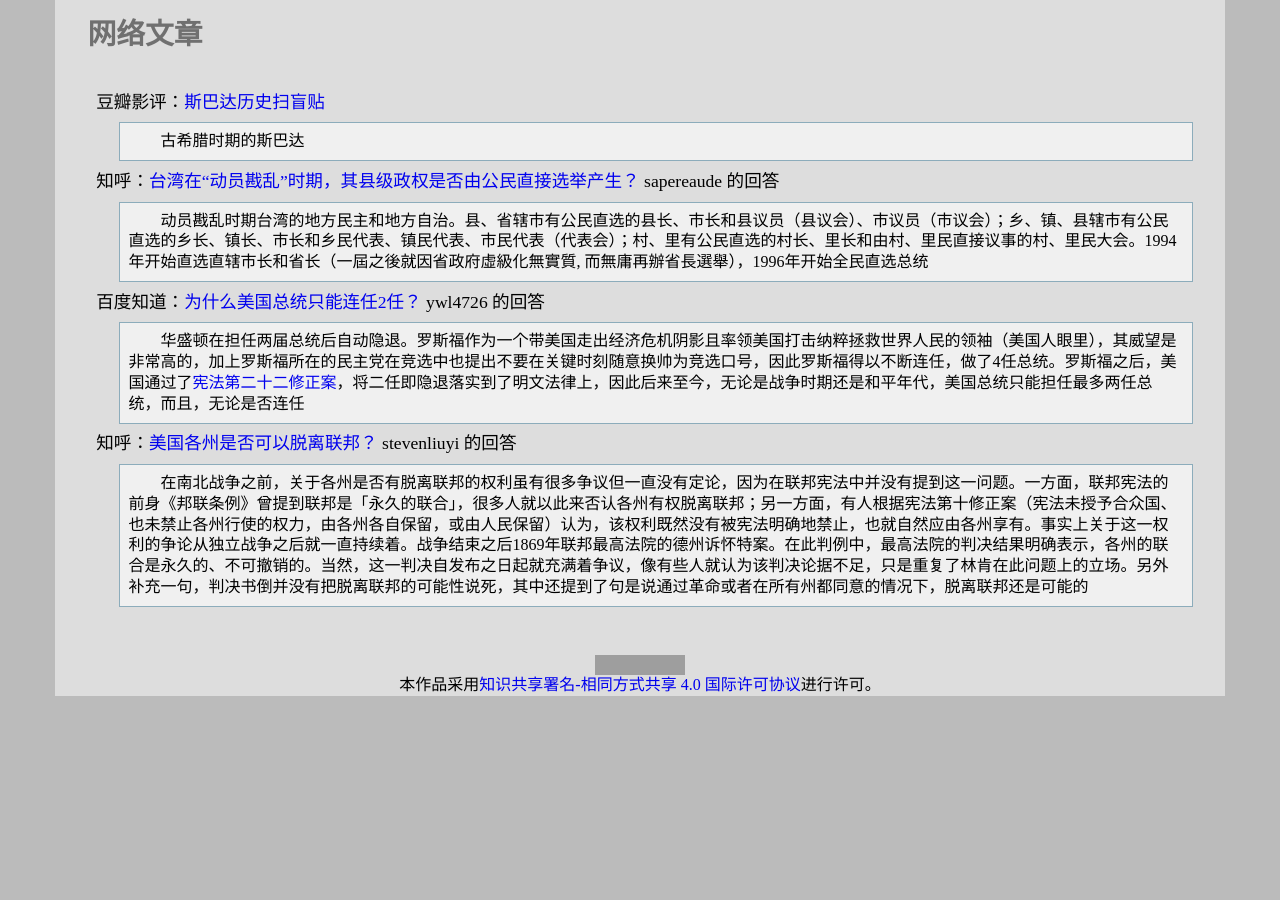
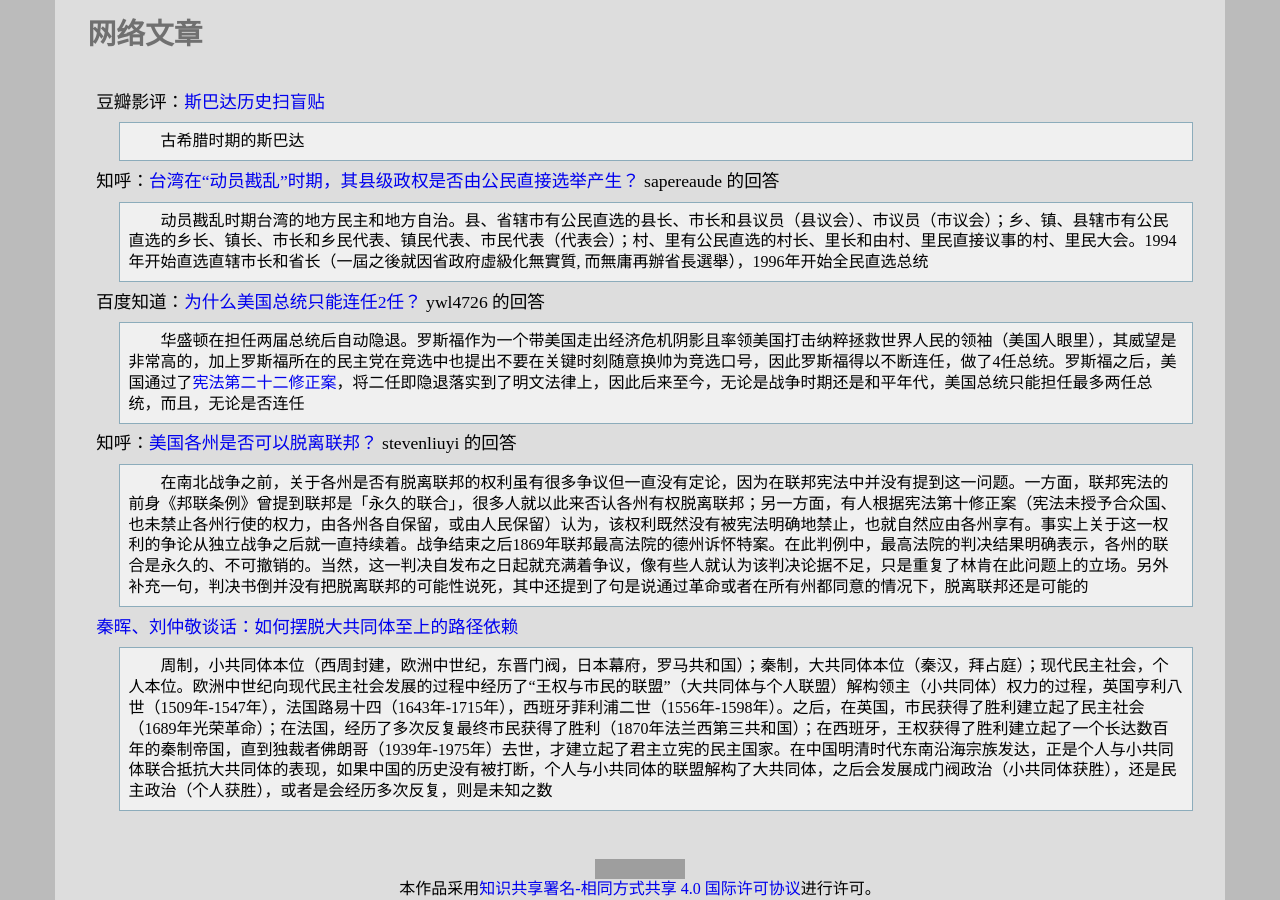
Before and after one commit to leiqin/leiqin.github.io, a Jekyll site: the page built from shoucang/history.markdown, in a window 1280 px wide and 900 px high, scrolled down 4305 px. Built offline with Jekyll 4.4.1, drawn with Linux system fonts in a browser that asks for light colours; comment, search, counter and statistics services are not loaded; before the commit the page ends 5001 px from its top, so only the background shows below that; grey boxes are pictures that could not be loaded.

Commit message:
+ 添加以史为镜 秦晖、刘仲敬谈话：如何摆脱大共同体至上的路径依赖

```diff
--- a/shoucang/history.markdown
+++ b/shoucang/history.markdown
@@ -136,3 +136,6 @@ NHK纪录片：年轻人的“反叛” 香港占中75天
 
 知呼：[美国各州是否可以脱离联邦？](https://www.zhihu.com/question/21515760/answer/25105608) stevenliuyi 的回答
 :	在南北战争之前，关于各州是否有脱离联邦的权利虽有很多争议但一直没有定论，因为在联邦宪法中并没有提到这一问题。一方面，联邦宪法的前身《邦联条例》曾提到联邦是「永久的联合」，很多人就以此来否认各州有权脱离联邦；另一方面，有人根据宪法第十修正案（宪法未授予合众国、也未禁止各州行使的权力，由各州各自保留，或由人民保留）认为，该权利既然没有被宪法明确地禁止，也就自然应由各州享有。事实上关于这一权利的争论从独立战争之后就一直持续着。战争结束之后1869年联邦最高法院的德州诉怀特案。在此判例中，最高法院的判决结果明确表示，各州的联合是永久的、不可撤销的。当然，这一判决自发布之日起就充满着争议，像有些人就认为该判决论据不足，只是重复了林肯在此问题上的立场。另外补充一句，判决书倒并没有把脱离联邦的可能性说死，其中还提到了句是说通过革命或者在所有州都同意的情况下，脱离联邦还是可能的
+
+[秦晖、刘仲敬谈话：如何摆脱大共同体至上的路径依赖](http://www.letscorp.net/archives/96645)
+:	周制，小共同体本位（西周封建，欧洲中世纪，东晋门阀，日本幕府，罗马共和国）；秦制，大共同体本位（秦汉，拜占庭）；现代民主社会，个人本位。欧洲中世纪向现代民主社会发展的过程中经历了“王权与市民的联盟”（大共同体与个人联盟）解构领主（小共同体）权力的过程，英国亨利八世（1509年-1547年），法国路易十四（1643年-1715年），西班牙菲利浦二世（1556年-1598年）。之后，在英国，市民获得了胜利建立起了民主社会（1689年光荣革命）；在法国，经历了多次反复最终市民获得了胜利（1870年法兰西第三共和国）；在西班牙，王权获得了胜利建立起了一个长达数百年的秦制帝国，直到独裁者佛朗哥（1939年-1975年）去世，才建立起了君主立宪的民主国家。在中国明清时代东南沿海宗族发达，正是个人与小共同体联合抵抗大共同体的表现，如果中国的历史没有被打断，个人与小共同体的联盟解构了大共同体，之后会发展成门阀政治（小共同体获胜），还是民主政治（个人获胜），或者是会经历多次反复，则是未知之数
```
